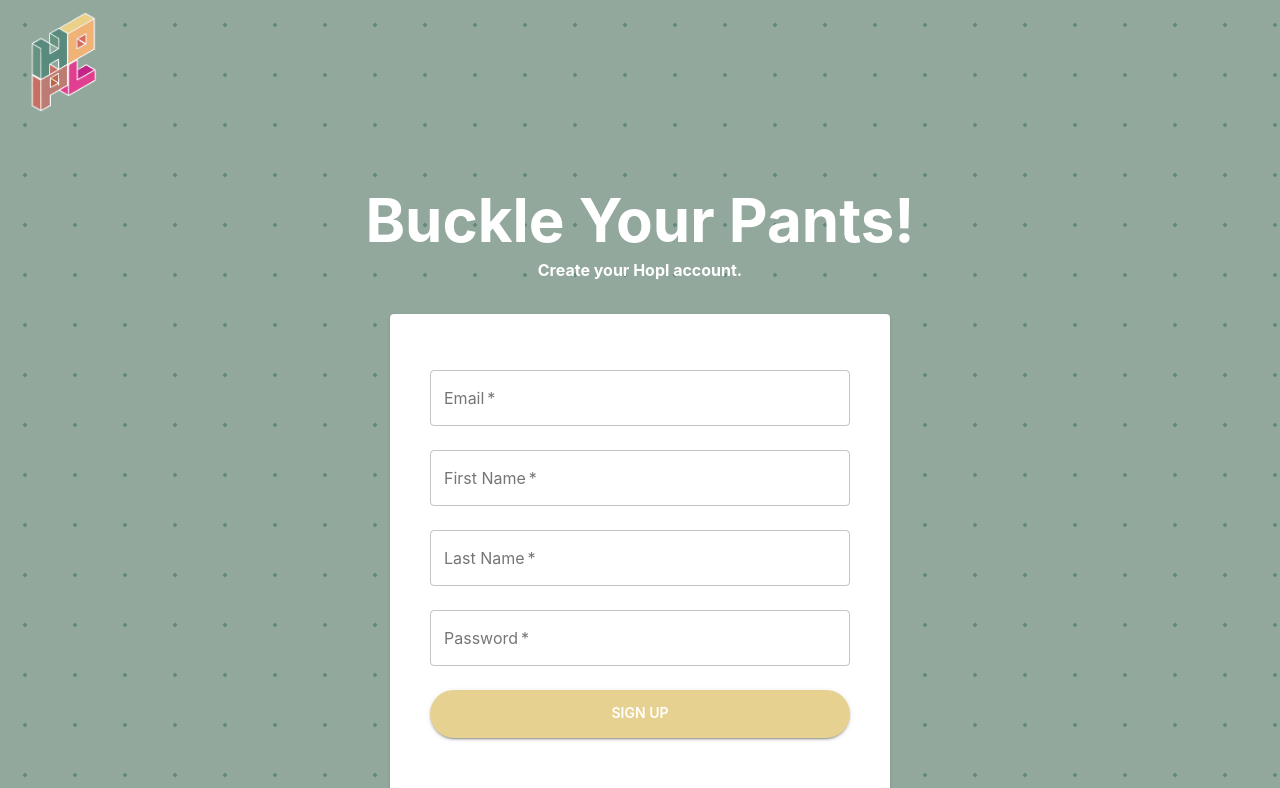
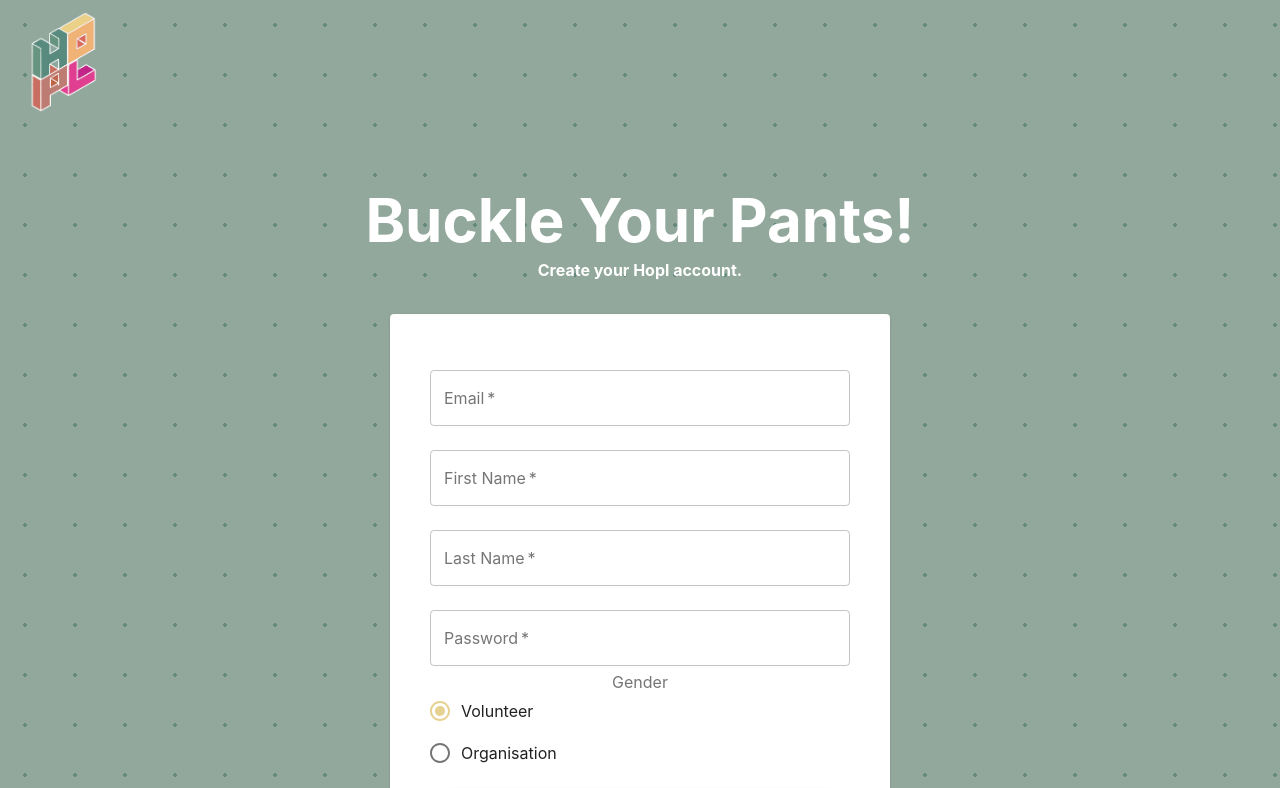
Before and after one commit to Pros0/hopl, a Next.js app in the folder app/: page /signup in a window 1280 px wide. Shown: the top 788 px of the page. Built offline with nearby package versions, Linux system fonts and the light colour scheme; no server answers.

Commit message:
Add possibility to register as organisation or volunteer

```diff
--- a/app/components/SignUpPage/index.js
+++ b/app/components/SignUpPage/index.js
@@ -3,8 +3,11 @@ import { useIntl } from 'react-intl';
 import NextLink from 'next/link';
 import Link from '@material-ui/core/Link';
 import TextField from '@material-ui/core/TextField';
+import FormLabel from '@material-ui/core/FormLabel';
+import RadioGroup from '@material-ui/core/RadioGroup';
+import Radio from '@material-ui/core/Radio';
+import FormControlLabel from '@material-ui/core/FormControlLabel';
 import Router from 'next/router';
-
 import Logo from '../Logo';
 import Alert from '../Alert';
 import withAuth from '../../hocs/withAuth';
@@ -21,15 +24,22 @@ const SignUp = () => {
   const [isSubmitting, setIsSubmitting] = useState(false);
   const [response, setResponse] = useState(null);
 
-  const handleChange = (e) =>
-    setFormData({ ...formData, [e.target.name]: e.target.value });
-
+  const handleChange = (e) => {
+    let newFormData = { ...formData };
+    if (e.target.name !== 'userType') {
+      newFormData[e.target.name] = e.target.value;
+    } else {
+      newFormData.roles = [e.target.value];
+    }
+    setFormData(newFormData);
+  };
   const submit = (event) => {
     event.preventDefault();
     setIsSubmitting(true);
 
+    const { userType, ...body } = formData;
     signUp({
-      body: formData,
+      body,
       onComplete: () =>
         login({
           body: { email: formData.email, password: formData.password },
@@ -95,6 +105,27 @@ const SignUp = () => {
               onChange={handleChange}
               disabled={isSubmitting}
             />
+
+            <FormLabel component="legend">Gender</FormLabel>
+            <RadioGroup
+              required
+              defaultValue="applicant"
+              aria-label="userType"
+              name="userType"
+              onChange={handleChange}
+            >
+              <FormControlLabel
+                value="applicant"
+                control={<Radio />}
+                label="Volunteer"
+              />
+              <FormControlLabel
+                value="organiser"
+                control={<Radio />}
+                label="Organisation"
+              />
+            </RadioGroup>
+
             <Button
               fullWidth
               variant="contained"
--- a/package.json
+++ b/package.json
@@ -18,6 +18,7 @@
     "dev:api": "yarn --cwd api dev",
     "prestart": "yarn build:all",
     "start": "concurrently -k \"yarn start:api\" \"yarn start:app\"",
+    "start:dev": "concurrently -k \"yarn dev:api\" \"yarn dev:app\"",
     "dev": "concurrently -k \"yarn dev:api\" \"yarn dev:app\""
   },
   "dependencies": {
```
